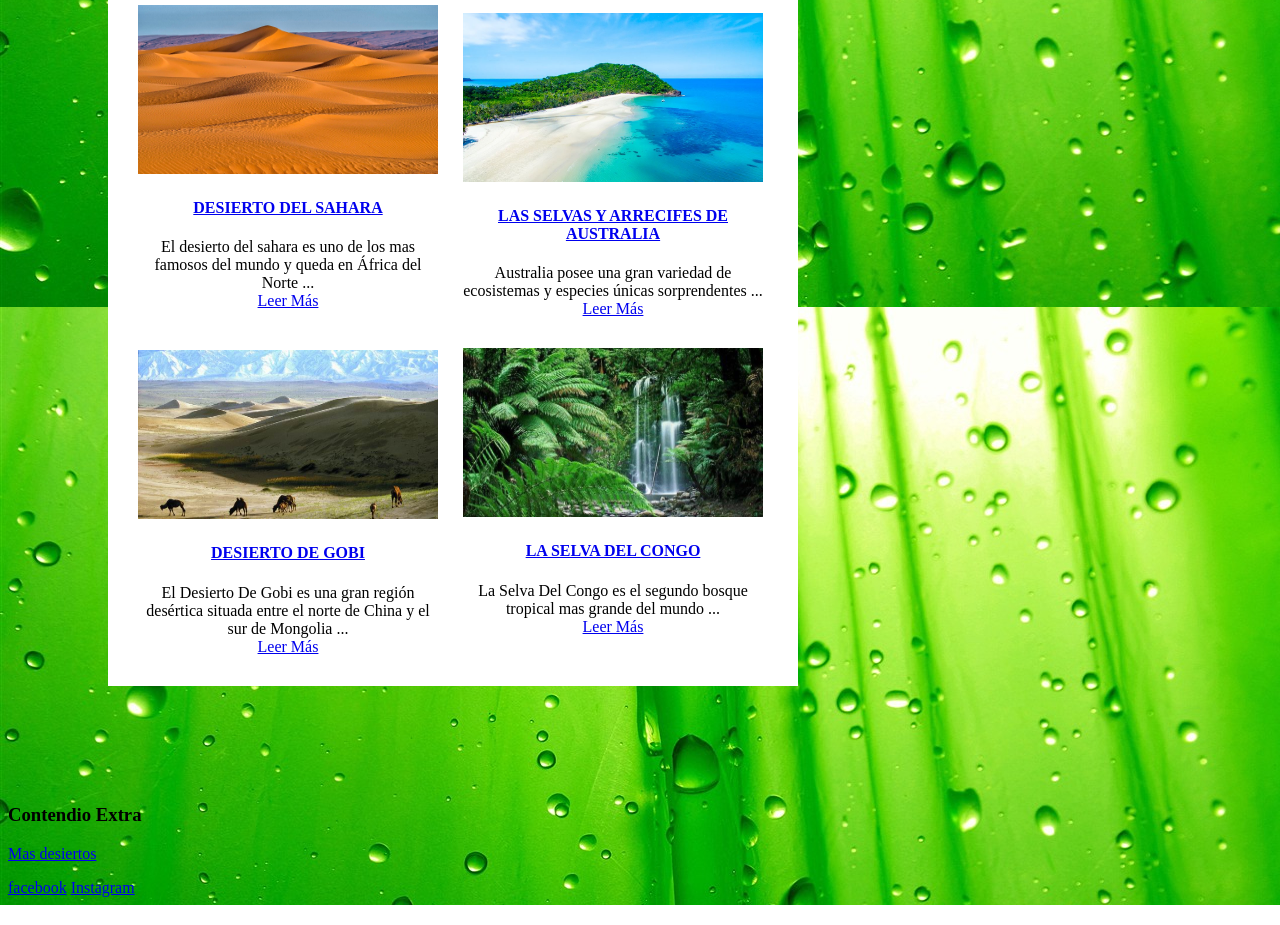
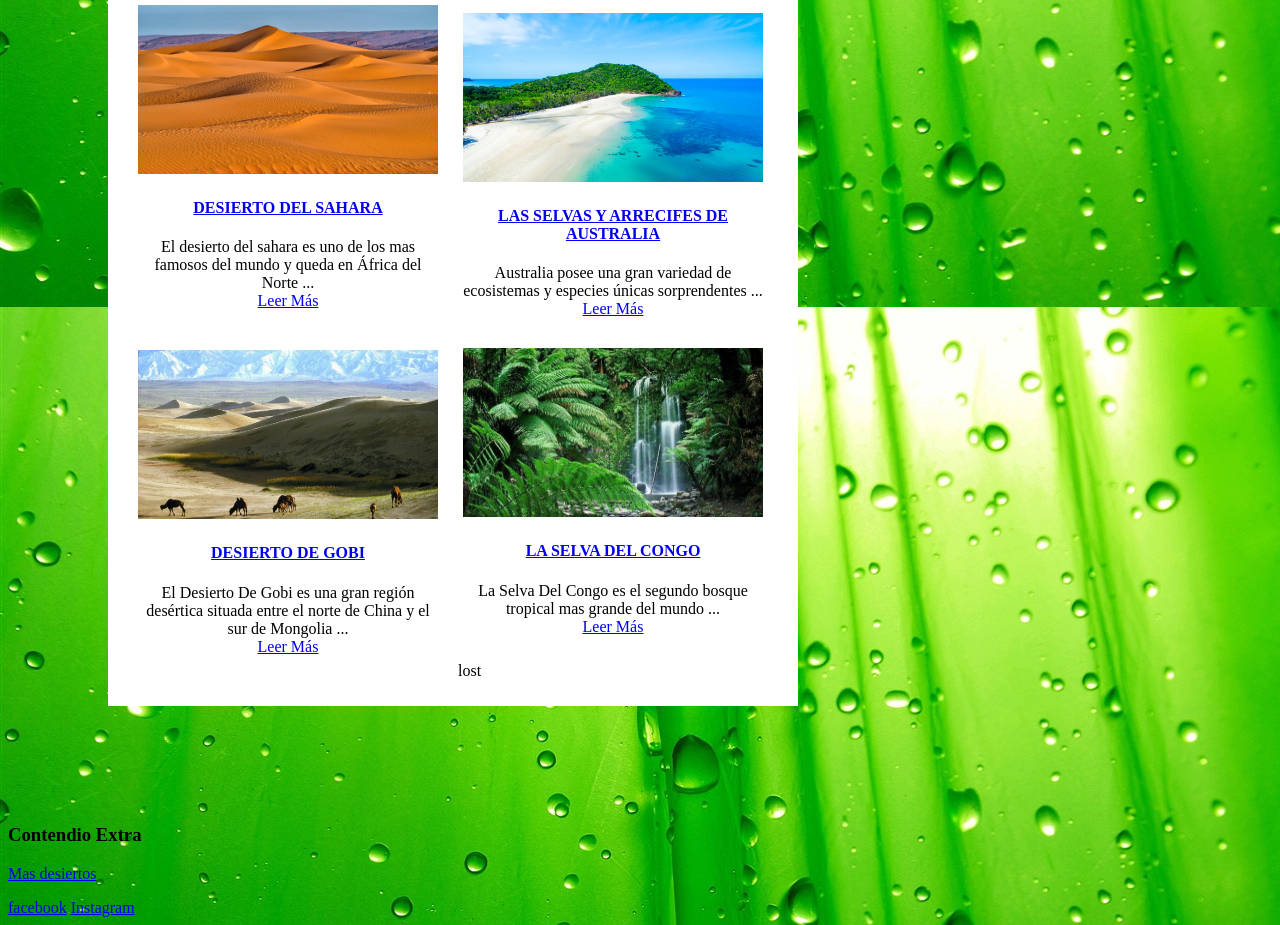
Before and after one commit to cuchu456/Mi-Primera-Pagina-Web, a plain HTML site: page index.html in a window 1280 px wide. Shown: the part 461-1386 px from the top of the page. Drawn offline with Linux system fonts and the light colour scheme.

Commit message:
añadir div p

```diff
--- a/index.html
+++ b/index.html
@@ -151,6 +151,8 @@
                 </div>
             </div>
 
+            <div><p>lost</p></div>
+
         </div>
     </article>
     <aside>
```
